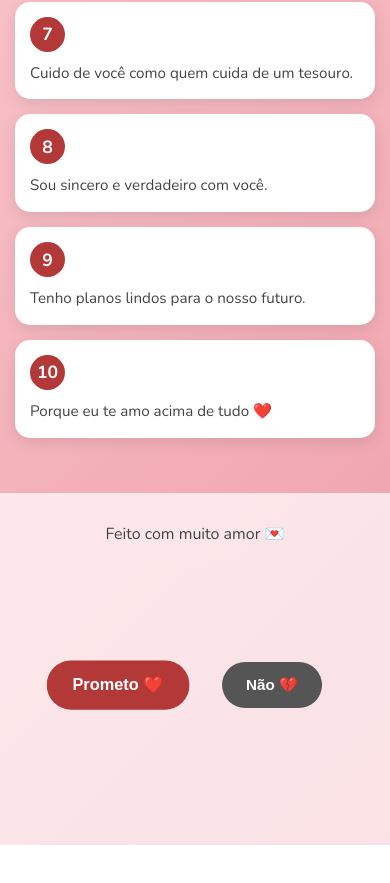
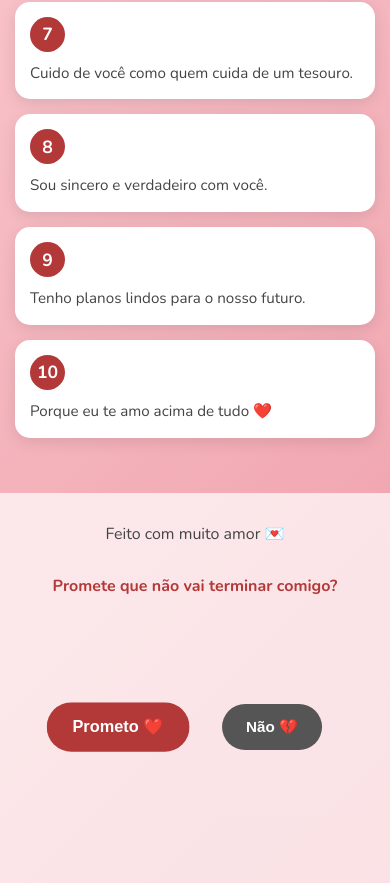
Before and after one commit to BryanMedeiros7/Paloma, a plain HTML site: page index.html in a window 390 px wide. Shown: the part 964-1847 px from the top of the page. Before the commit the page ends 1809 px from the top, so only its background shows below. Drawn offline with nearby package versions, Linux system fonts and the light colour scheme.

Commit message:
Melhorar responsividade dos botões no mobilee

```diff
--- a/index.html
+++ b/index.html
@@ -311,6 +311,7 @@
 
   <footer>
     <p>Feito com muito amor 💌</p>
+    <p style="margin-bottom: 20px; font-weight: bold; color: #b33939;">Promete que não vai terminar comigo?</p>
     <div class="botoes-container">
       <button id="prometo" class="botao-sim">Prometo ❤️</button>
       <button id="nao" class="botao-nao">Não 💔</button>
```
